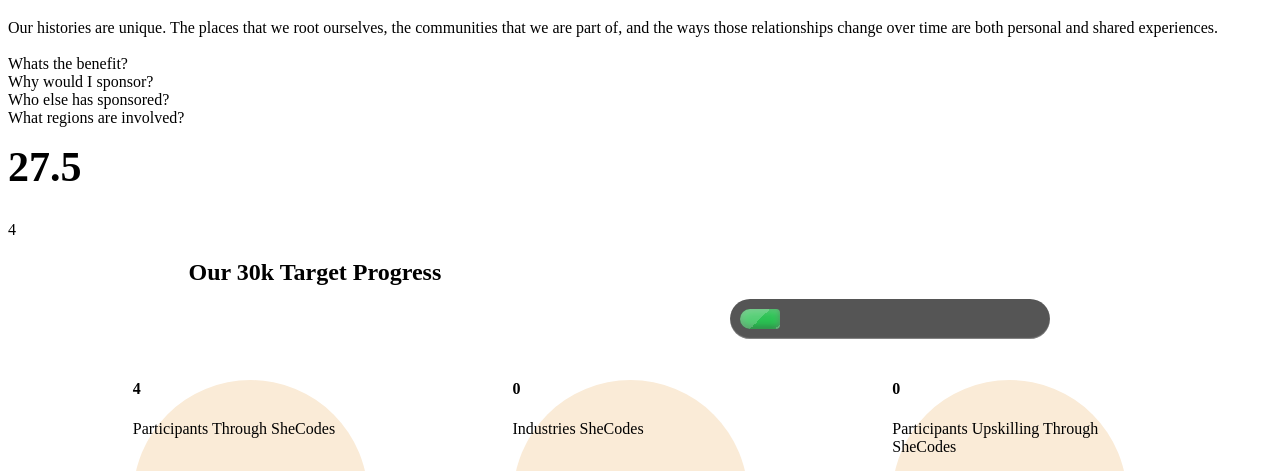
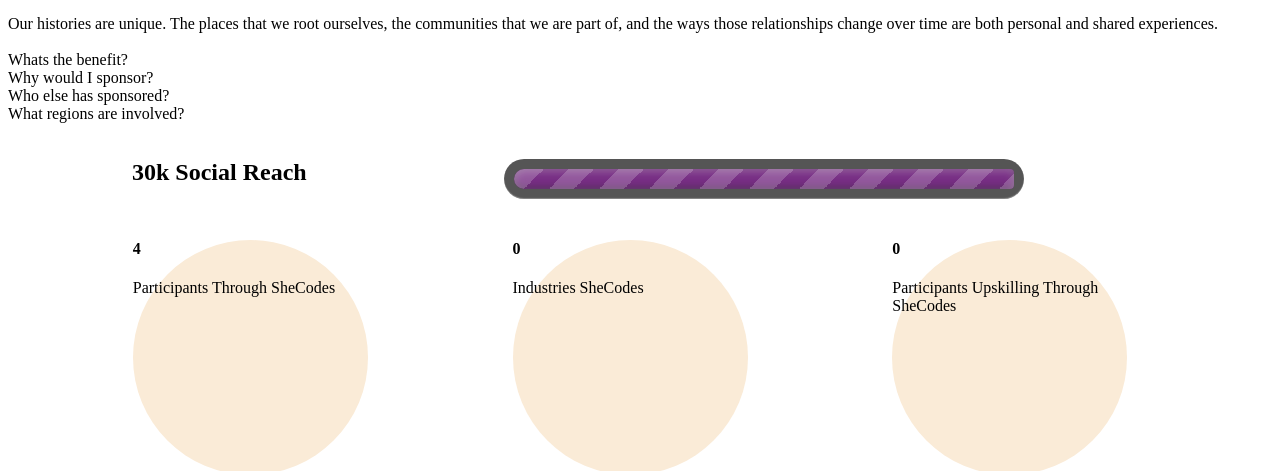
Before and after one commit to SheCodesAus/plus-pilbara-2021, a Django app: page /swc/sponsors/ in a window 1280 px wide. Shown: the part 552-1023 px from the top of the page. Run offline with Django 3.2, Linux system fonts and the light colour scheme; data comes from the database, SQL or seed files in the repository; parts of the project's set-up code (start-up, migrations or seed data) failed here and were passed over.

Commit message:
update sponsors page
update sponsors page

```diff
--- a/groupproject/swc/static/swc/meter.css
+++ b/groupproject/swc/static/swc/meter.css
@@ -1,8 +1,10 @@
 .meter {
     box-sizing: content-box;
+    width: 500px;
+    grid-column: span;
     height: 20px; /* Can be anything */
     position: relative;
-    margin: 60px 0 20px 0; /* Just for demo spacing */
+    margin: 20px 0 20px 0; /* Just for demo spacing */
     background: #555;
     border-radius: 25px;
     padding: 10px;
@@ -16,7 +18,7 @@
     border-bottom-right-radius: 8px;
     border-top-left-radius: 20px;
     border-bottom-left-radius: 20px;
-    background-color: rgb(43, 194, 83);
+    background-color: rgb(119, 46, 132);
     background-image: linear-gradient(
       center bottom,
       rgb(43, 194, 83) 37%,
@@ -72,17 +74,6 @@
     width: 490px;
     margin: 80px auto;
   }
-  body {
-    background: #333;
-    text-align: center;
-    color: #eee;
-    font-family: system-ui, sans-serif;
-  }
-  h1 {
-    font-size: 42px;
-    font-weight: 600;
-    margin: 0 0 30px;
-  }
 
   pre {
     background: #000;
--- a/groupproject/swc/static/swc/sponsors.css
+++ b/groupproject/swc/static/swc/sponsors.css
@@ -1,3 +1,5 @@
+
+
 #target-tracker {
     display: grid;
     grid-template-columns: 1fr 1fr 1fr 1fr 1fr 1fr 1fr ;
@@ -41,12 +43,18 @@
 
 }
 
-.sponsor-wrapper {
-    display: grid;
-    grid-template-rows: 1fr 1fr 1fr;
-    grid-template-columns: 1fr 1fr 1fr 1fr 1fr 1fr 1fr ;
+#hero-map {
+  display: block;
+  margin-left: auto;
+  margin-right: auto;
+  width: 50%;
 }
 
+.sponsorwrapcontainer {
+    display: grid;
+    grid-template-columns: 1fr 1fr 1fr 1fr;
+    grid-template-rows: 1fr;
+}
 
 
 .sponsor-card {
@@ -76,99 +84,8 @@
     transform: translate(-50%, -50%);
 }
 
-.meter {
-    grid-column-start: 5;
-    grid-column-end: 8;
-    max-width: 300px;
-    box-sizing: content-box;
-    height: 20px; /* Can be anything */
-    position: relative;
-    margin: 60px 0 20px 0; /* Just for demo spacing */
-    background: #555;
-    border-radius: 25px;
-    padding: 10px;
-    box-shadow: inset 0 -1px 1px rgba(255, 255, 255, 0.3);
-}
 
-.meter > span {
-    display: block;
-    height: 100%;
-    border-top-right-radius: 8px;
-    border-bottom-right-radius: 8px;
-    border-top-left-radius: 20px;
-    border-bottom-left-radius: 20px;
-    background-color: rgb(43, 194, 83);
-    background-image: linear-gradient(
-      center bottom,
-      rgb(43, 194, 83) 37%,
-      rgb(84, 240, 84) 69%
-    );
-    box-shadow: inset 0 2px 9px rgba(255, 255, 255, 0.3),
-      inset 0 -2px 6px rgba(0, 0, 0, 0.4);
-    position: relative;
-    overflow: hidden;
-  }
-  .meter > span:after,
-  .animate > span > span {
-    content: "";
-    position: absolute;
-    top: 0;
-    left: 0;
-    bottom: 0;
-    right: 0;
-    background-image: linear-gradient(
-      -45deg,
-      rgba(255, 255, 255, 0.2) 25%,
-      transparent 25%,
-      transparent 50%,
-      rgba(255, 255, 255, 0.2) 50%,
-      rgba(255, 255, 255, 0.2) 75%,
-      transparent 75%,
-      transparent
-    );
-    z-index: 1;
-    background-size: 50px 50px;
-    animation: move 2s linear infinite;
-    border-top-right-radius: 8px;
-    border-bottom-right-radius: 8px;
-    border-top-left-radius: 20px;
-    border-bottom-left-radius: 20px;
-    overflow: hidden;
-  }
 
-  .animate > span:after {
-    display: none;
-  }
-
-  @keyframes move {
-    0% {
-      background-position: 0 0;
-    }
-    100% {
-      background-position: 50px 50px;
-    }
-  }
-
-  #page-wrap {
-    width: 490px;
-    margin: 80px auto;
-  }
-
-  h1 {
-    font-size: 42px;
-    font-weight: 600;
-    margin: 0 0 30px;
-  }
-
-  pre {
-    background: #000;
-    text-align: left;
-    padding: 20px;
-    margin: 0 auto 30px;
-  }
-  * {
-    box-sizing: border-box;
-  }
 
 
 
--- a/groupproject/swc/templates/swc/sponsorCard.html
+++ b/groupproject/swc/templates/swc/sponsorCard.html
@@ -1,10 +1,5 @@
 <div class="sponsor-card" id="sponsor-card-{{ position }}">
         {% if position < 5 %}
             <img class="sponsor-img" src="{{ sponsor.logo_url }}">
-        {% else %}
-            <img src="{{ sponsor.logo_url }}">
         {% endif %}
-        <div class="sponsor-card-text">
-            <h3>{{ sponsor.sponsor_name }}</h3>
-        </div>
 </div>
--- a/groupproject/swc/templates/swc/sponsors.html
+++ b/groupproject/swc/templates/swc/sponsors.html
@@ -3,6 +3,7 @@
 {% block stylesheets %}
 {{ block.super }}
 <link rel="stylesheet" type="text/css" href="{% static 'swc/sponsors.css' %}">
+<link rel="stylesheet" type="text/css" href="{% static 'swc/meter.css' %}">
 {% endblock %}
 
 {% block content %}
@@ -34,14 +35,12 @@
     </p></div>
     </div>
 
-<h1 class="page-title">{{ number }}</h1>
-<div class="path">{{ statsone }}</div>
 <div id="target-tracker">
     <div class="target">
-        <h2> Our 30k Target Progress </h2>
+        <h2> 30k Social Reach </h2>
     </div>
     <div class="meter">
-        <span style="width: {{ stat }}%"></span>
+        <span style="width: 100%"></span>
     </div>
 </div>
 
@@ -71,76 +70,21 @@
         </div>
     </div>
 </div>
-<div>
-    <h2>This is a heading</h2>
-    <p>This is a paragraph.</p>
-    <p>This is another paragraph.</p>
 
-    <button>Click me to hide paragraphs</button>
+<div id="sponsor-heatmap">
+    <img id="hero-map" src="https://rachelburford.github.io/images/map.png"></img>
 </div>
 
-<div id="sponsor-heatmap">
-    <h2>HEATMAP GOES HERE</h2>
-    <div class="square"></div>
-</div>
-<div id="sponsorContactUscontainer" class="bg">
-    <div id="content" class="ct_box">
-        <div class="cont_box2">
-            <h2 class="tit">Contact us and find out how we can deliver a program in your community</h2>
-            <div class="inner_wrap">
-                <div class="sign_up_area">
-                    <form action="https://formspree.io/f/mjvjypoo" method="POST">
-                        <div>
-                            <h3 id="nameAreaHeader" class="sub_tit">YOUR NAME</h3>
-                        <div class="input_area _inputArea">
-                            <input type="text" id="name" name="name" class="input_box _name"placeholder="Enter your name">
-                                </div>
-                        <div>
-                            <h3 id="nameAreaHeader" class="sub_tit">COMPANY NAME</h3>
-                        <div class="input_area _inputArea">
-                            <input type="text" id="name" name="name" class="input_box _name"placeholder="Enter your Company name">
-                                </div>
-                        <div>
-                            <h3 id="emailAreaHeader" class="sub_tit">EMAIL ADDRESS</h3>
-                        <div id="emailArea" class="input_area _inputArea">
-                            <input type="email" id="email" name="email" class="input_box _email" maxlength="64" placeholder="Enter Email address">
-                            </div>
 
-                        <div>
-                            <h3 id="subjectAreaHeader" class="sub_tit">SUBJECT</h3>
-                        <div class="input_area _inputArea">
-                            <input type="email" id="subject" name="subject" class="input_box _sub"placeholder="Enter your subject">
-                            </div>
+<h2>OUR SPONSORS</h2>
+    <div class="sponsorwrapcontainer">
+    {% for sponsor in sponsors %}
+    {% include "swc/sponsorCard.html" with sponsor=sponsor position=forloop.counter %}
+    {% endfor %}
+    </div>
 
 
-                        <div>
-                            <h3 id="messageAreaHeader" class="sub_tit">MESSAGE</h3>
-                            <div class="form-item">
-                            <textarea id="message" name="message" placeholder="Enter your message"></textarea>
-                            </div>
 
-                        <button class="btn_type9" type="submit">Submit message</button>
-                                </div>
-                            </form>
-                        </div>
-                    </div>
-                </div>
-
-<div id="sponsorwrapcontainer">
-<div id="sponsor-wrapper">
-    <h2>PR SECTION - I.E OUR SPONSORS</h2>
-    <a href=" https://shecodes.com.au/blog/</a>
-
-        {% for sponsor in sponsors %}
-
-        <p>{{ sponsor.id }}</p>
-
-        {% include "swc/sponsorCard.html" with sponsor=sponsor position=forloop.counter %}
-
-        {% endfor %}
-</div>
-<script src="https://ajax.googleapis.com/ajax/libs/jquery/3.5.1/jquery.min.js"></script>
+{% include "swc/sponsorsform.html" %}
 <script type="text/javascript" src="{% static 'swc/sponsors.js' %}"></script>
-</div>
-<!-- Enter page content -->
 {% endblock %}
--- a/groupproject/swc/views.py
+++ b/groupproject/swc/views.py
@@ -55,7 +55,7 @@ class SponsorView(generic.ListView):
         context['number'] = Participant.objects.all().aggregate(Avg('age'))['age__avg']
         context['statsone'] = Participant.objects.count()
         context['stat'] = (context['statsone']/30)*100
-        context['industries'] = Participant.objects.filter(industry__contains='MINING').count()
+        context['industries'] = Participant.objects.filter(industry__startswith='M').count()
         context['upskilling'] = Participant.objects.filter(tech_life_balance__contains='working').count()
 
         return context
```
Also changed, not shown: groupproject/swc/templates/swc/sponsorsForm.html (added, +44 -0 lines).
